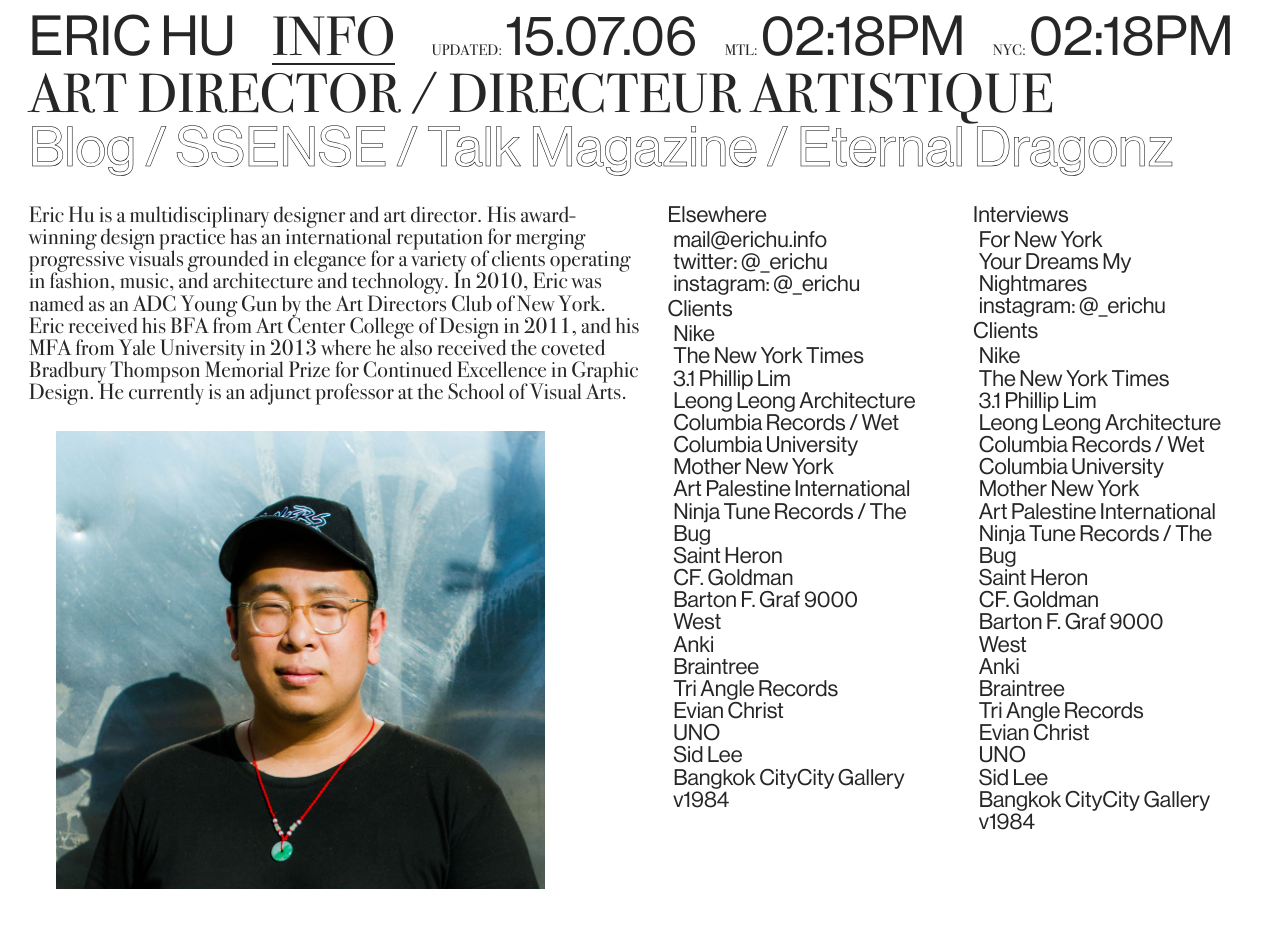
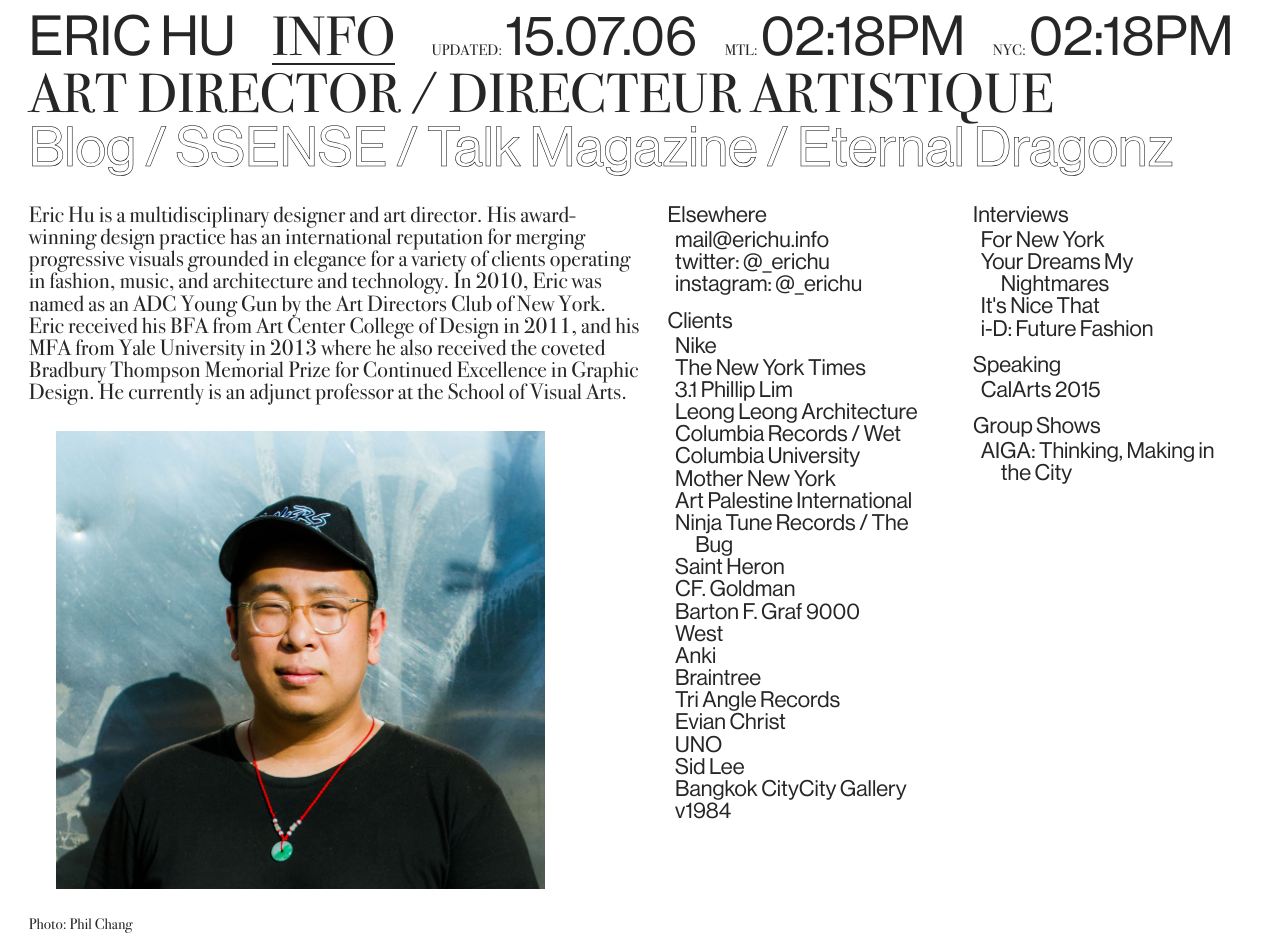
Before and after one commit to er1chu/EricHu.info, a Jekyll site: the page built from about.md, in a window 1280 px wide. Built offline with Jekyll 4.4.1, drawn with Linux system fonts in a browser that asks for light colours; nearby versions of some CDN libraries; before the commit the page ends 917 px from its top, so only the background shows below that.

Commit message:
wow hanging indent

```diff
--- a/_layouts/about.html
+++ b/_layouts/about.html
@@ -6,7 +6,7 @@
 
 
   <div class="-content">
-  	<div class="about-intro">Eric Hu is a multidisciplinary designer and art director. His award-winning design practice has an international reputation for merging progressive visuals grounded in elegance for a variety of clients operating in fashion, music, and architecture and technology. In 2010, Eric was named as an ADC Young Gun by the Art Directors Club of New York. Eric received his BFA from Art Center College of Design in 2011, and his MFA from Yale University in 2013 where he also received the coveted Bradbury Thompson Memorial Prize for Continued Excellence in Graphic Design. He currently is an adjunct professor at the School of Visual Arts.<img src="/img/me.jpg"></div>
+  	<div class="about-intro">Eric Hu is a multidisciplinary designer and art director. His award-winning design practice has an international reputation for merging progressive visuals grounded in elegance for a variety of clients operating in fashion, music, and architecture and technology. In 2010, Eric was named as an ADC Young Gun by the Art Directors Club of New York. Eric received his BFA from Art Center College of Design in 2011, and his MFA from Yale University in 2013 where he also received the coveted Bradbury Thompson Memorial Prize for Continued Excellence in Graphic Design. He currently is an adjunct professor at the School of Visual Arts.<figure><img src="/img/me.jpg"><figcaption>Photo: Phil Chang</figcaption></figure></div>
   </div>
   <div class="about-columns">
 		<h3>Elsewhere</h3>
@@ -46,31 +46,17 @@
 			<ul>
 				<li>For New York</li>
 				<li>Your Dreams My Nightmares</li>
-				<li>instagram: @_erichu</li>
+				<li>It's Nice That</li>
+				<li>i-D: Future Fashion</li>
 			</ul>
-			<h3>Clients</h3>
+			<h3>Speaking</h3>
 			<ul>
-			<li>Nike</li>
-			<li>The New York Times</li>
-			<li>3.1 Phillip Lim</li>
-			<li>Leong Leong Architecture</li>
-			<li>Columbia Records / Wet</li>
-			<li>Columbia University</li>
-			<li>Mother New York</li>
-			<li>Art Palestine International</li>
-			<li>Ninja Tune Records / The Bug</li>
-			<li>Saint Heron</li>
-			<li>CF. Goldman</li>
-			<li>Barton F. Graf 9000</li>
-			<li>West</li>
-			<li>Anki</li>
-			<li>Braintree</li>
-			<li>Tri Angle Records</li>
-			<li>Evian Christ</li>
-			<li>UNO</li>
-			<li>Sid Lee</li>
-			<li>Bangkok CityCity Gallery</li>
-			<li>v1984</li>
+			<li>CalArts 2015</li>
+			</ul>
+			<h3>Group Shows</h3>
+			<ul>
+				<li>AIGA: Thinking, Making in the City</li>
+
 			</ul>
 
 		</div>
--- a/_sass/_base.scss
+++ b/_sass/_base.scss
@@ -21,7 +21,6 @@
     -webkit-font-feature-settings: "kern" 1;
     -moz-font-feature-settings: "kern" 1;
     -o-font-feature-settings: "kern" 1;
-    box-sizing: border-box;
     font-feature-settings: "kern" 1;
     font-kerning: normal;
     -webkit-font-smoothing: antialiased;
@@ -69,9 +68,12 @@
  */
 ul, ol {
     margin-left: $spacing-unit;
+    margin-bottom: $spacing-unit*2.5;
 }
 
 li {
+    padding-left: $spacing-unit*4;
+    text-indent: $spacing-unit*-4;
     > ul,
     > ol {
          margin-bottom: 0;
```
